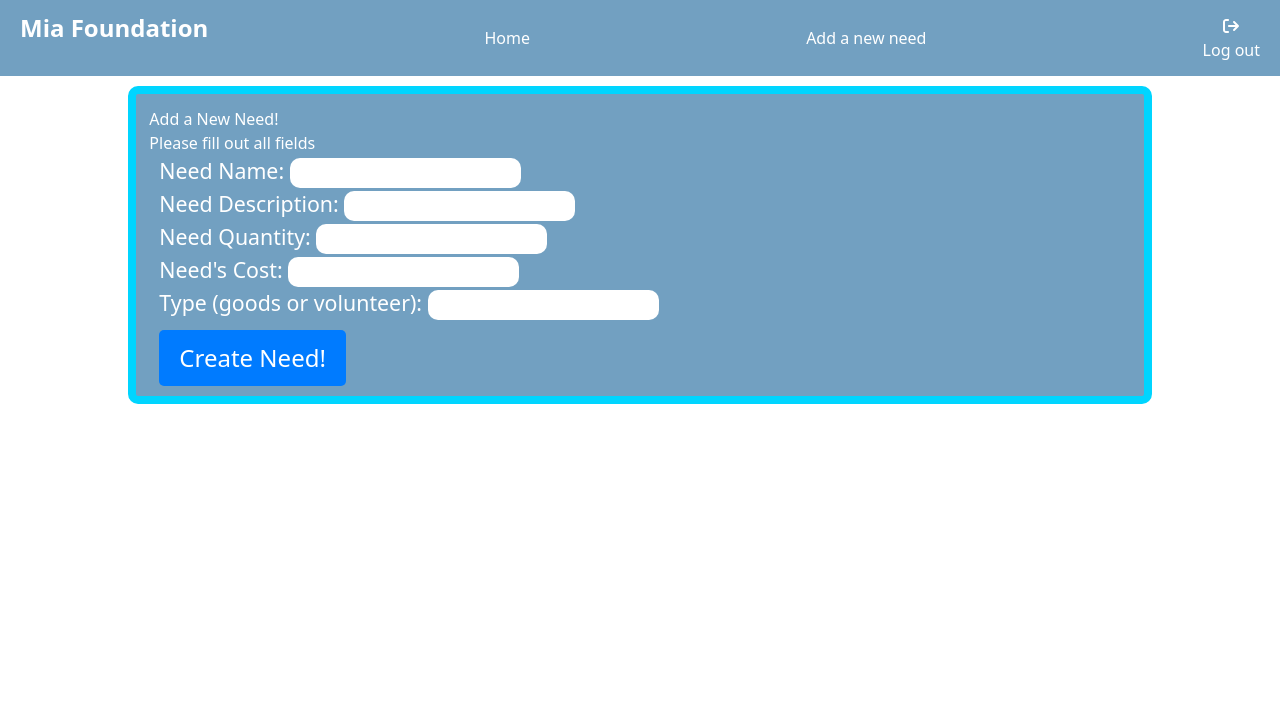
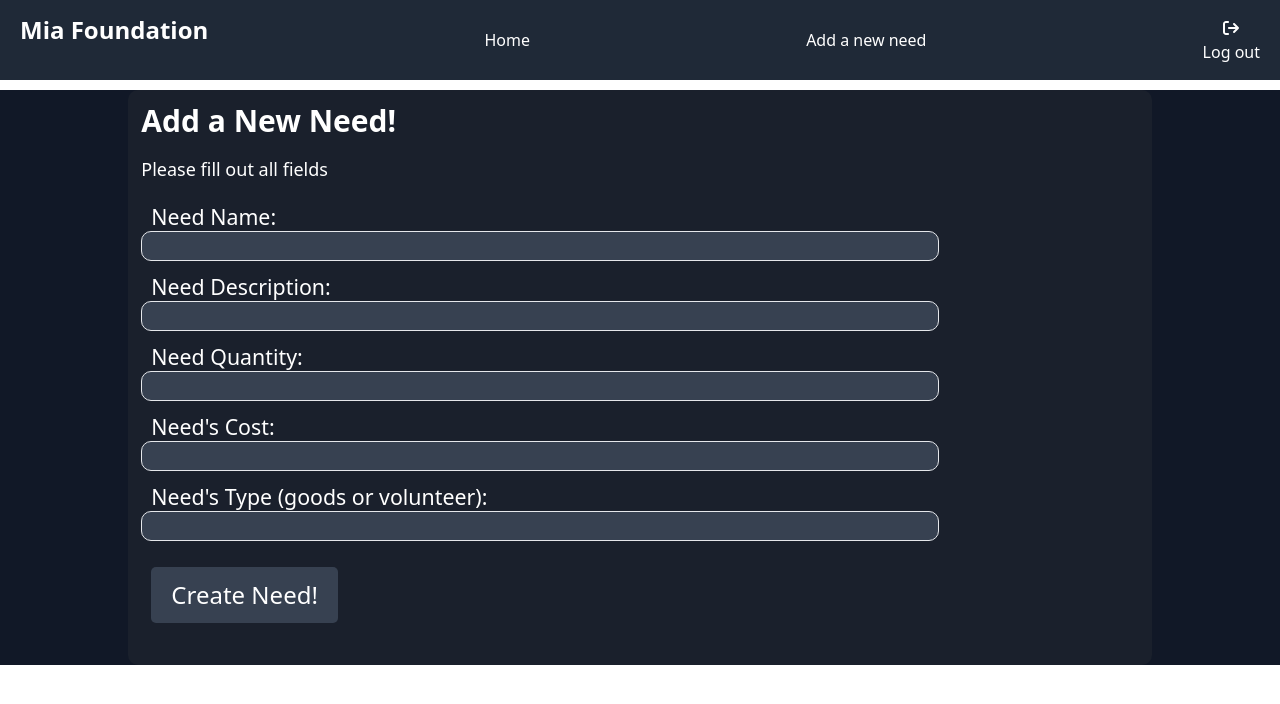
Before and after one commit to mjd3502/SWEN-261-Final-Project, an Angular app in the folder ufund-ui/ufund/: page /admin-create-need in a window 1280 px wide. Shown: the top 704 px of the page. Built offline with nearby package versions, Linux system fonts and the light colour scheme.

Commit message:
worked on css framework

```diff
--- a/ufund-ui/ufund/src/app/add-need/add-need.component.css
+++ b/ufund-ui/ufund/src/app/add-need/add-need.component.css
@@ -1,12 +1,8 @@
-
-
 #container{
     margin: auto;
-
     width:80%;
-    border: #00d5ff 8px solid;
     border-radius: 10px;
-    background-color: #72A0C1;
+    background-color: #1A202C;
     margin-top: 10px;
     padding-top: 10pt;
     padding-left: 10pt;
@@ -19,7 +15,6 @@ h1,h2,h3,h4,p{
 
 
 form{
-
     width: 80%;
 }
 
@@ -42,13 +37,7 @@ button{
     margin-bottom: 10px;
     padding: 10px 20px;
     font-size: 24px;
-    background-color: #007bff;
-    color: #ffffff;
     border: none;
     border-radius: 5px;
     cursor: pointer;
 }
-
-button:hover{
-    background-color: #00d5ff;
-}
--- a/ufund-ui/ufund/src/app/add-need/add-need.component.html
+++ b/ufund-ui/ufund/src/app/add-need/add-need.component.html
@@ -1,51 +1,58 @@
 <app-admin-navbar></app-admin-navbar>
 
+<!DOCTYPE html>
+<html lang="en">
 
+<head>
+    <meta charset="UTF-8">
+    <meta name="viewport" content="width=device-width, initial-scale=1.0">
+    <link href="https://cdn.jsdelivr.net/npm/tailwindcss@2.2.19/dist/tailwind.min.css" rel="stylesheet">
+</head>
 
-<div id="container">
-    <h1>Add a New Need!</h1>
-    <h3>Please fill out all fields</h3>
+<body class="bg-gray-900 text-white">
 
-    <form class="form-container"  (ngSubmit)="onSubmit()" >
+    <div id="container" class="container mx-auto p-8">
+        <h1 class="text-3xl font-semibold mb-4">Add a New Need!</h1>
+        <h3 class="text-lg mb-6">Please fill out all fields</h3>
 
+        <form class="form-container" (ngSubmit)="onSubmit()">
 
-        <div class="formGroup">
-            <label>Need Name: </label>
-            <input type="text" class="form-input" id="name"
-            [(ngModel)] = "Need.name" name="name" ng-required="true">
-        </div>
+            <div class="mb-4 formGroup">
+                <label class="block text-sm font-normal">Need Name:</label>
+                <input type="text" class="form-input mt-1 p-2 w-full border rounded-md focus:outline-none focus:border-gray-600 bg-gray-700 text-white" id="name"
+                    [(ngModel)]="Need.name" name="name" ng-required="true">
+            </div>
 
-        <div class="formGroup">
-            <label>Need Description: </label>
-            <input type="text" class="form-input" id="description"
-            [(ngModel)] = "Need.description" name="description" ng-required="true">
+            <div class="mb-4 formGroup">
+                <label class="block text-sm font-normal">Need Description:</label>
+                <input type="text" class="form-input mt-1 p-2 w-full border rounded-md focus:outline-none focus:border-gray-600 bg-gray-700 text-white" id="description"
+                    [(ngModel)]="Need.description" name="description" ng-required="true">
+            </div>
 
-        </div>
+            <div class="mb-4 formGroup">
+                <label class="block text-sm font-normal">Need Quantity:</label>
+                <input type="text" class="form-input mt-1 p-2 w-full border rounded-md focus:outline-none focus:border-gray-600 bg-gray-700 text-white" id="quantity"
+                    [(ngModel)]="Need.quantity" name="quantity" ng-required="true">
+            </div>
 
+            <div class="mb-4 formGroup">
+                <label class="block text-sm font-normal">Need's Cost:</label>
+                <input type="text" class="form-input mt-1 p-2 w-full border rounded-md focus:outline-none focus:border-gray-600 bg-gray-700 text-white" id="cost"
+                    [(ngModel)]="Need.cost" name="cost" ng-required="true">
+            </div>
 
-        <div class="formGroup">
-            <label>Need Quantity: </label>
-            <input type="text" class="form-input" id="quantity"
-            [(ngModel)] = "Need.quantity" name="quantity" ng-required="true">
+            <div class="mb-4 formGroup">
+                <label class="block text-sm font-normal">Need's Type (goods or volunteer):</label>
+                <input type="text" class="form-input mt-1 p-2 w-full border rounded-md focus:outline-none focus:border-gray-600 bg-gray-700 text-white" id="type"
+                    [(ngModel)]="Need.type" name="type" ng-required="true">
+            </div>
 
-        </div>
+            <div *ngIf="errorMesage" class="text-red-500 mb-4">{{errorMesage}}</div>
+            <button type="submit" class="update-button bg-gray-700 text-white p-2 rounded-md hover:bg-gray-600 focus:outline-none focus:ring focus:border-gray-500 update-button">Create Need!</button>
 
-        <div class="formGroup">
-            <label>Need's Cost: </label>
-            <input type="text" class="form-input" id="cost"
-            [(ngModel)] = "Need.cost" name="cost" ng-required="true">
+        </form>
+    </div>
 
-        </div>
+</body>
 
-        <div class="formGroup">
-            <label>Type (goods or volunteer): </label>
-            <input type="text" class="form-input" id="type"
-            [(ngModel)] = "Need.type" name="type" ng-required="true">
-
-        </div>
-
-        <div *ngIf="errorMesage" > {{errorMesage}}</div>
-        <button class="update-button" type="submit"> Create Need! </button>
-
-    </form>
-</div>
+</html>
--- a/ufund-ui/ufund/src/app/admin-browse-needs/admin-browse-needs.component.css
+++ b/ufund-ui/ufund/src/app/admin-browse-needs/admin-browse-needs.component.css
@@ -1,8 +1,7 @@
-#container{
-    border: #00d5ff 8px solid;
+.container{
     border-radius: 10px;
-    background-color: #72A0C1;
-    margin-top: 0%;
+    background-color: #1A202C;
+    margin: 50%;
     padding-top: 10pt;
     padding-left: 10pt;
     padding-right: 10pt;
@@ -12,21 +11,14 @@
     padding-bottom: 10px;
     display:flex;
     width:50%;
-    justify-content: space-around;
 }
 
 button{
     padding: 10px 20px;
     font-size: 16px;
-    background-color: #007bff;
-    color: #ffffff;
     border: none;
     border-radius: 5px;
     cursor: pointer;
-}
-
-button:hover{
-    background-color: #00d5ff;
 }
 
 h1,h2,h3,h4,p {
@@ -39,14 +31,14 @@ p{
 }
 
 ul{
-    /* border: green 2px solid; */
     list-style-type: none;
 }
 
 
 li {
-    padding-left: 10px;
-    border: rgb(236, 224, 224) 8px solid;
+    padding-left: 20px;
+    padding-right: 20px;
+    border: rgb(236, 224, 224) 3px solid;
     border-radius: 30px;
-    margin-bottom: 10px;
+
 }
--- a/ufund-ui/ufund/src/app/admin-browse-needs/admin-browse-needs.component.html
+++ b/ufund-ui/ufund/src/app/admin-browse-needs/admin-browse-needs.component.html
@@ -1,10 +1,10 @@
-<div id="container">
+<!-- <div id="container">
     <h1>My Cupboard!</h1>
 
     <ul>
-        <li *ngFor="let need of needs" >
+        <li *ngFor="let need of needs" > -->
             <!-- updateNeed/{{need.id}}             The link that should be used-->
-            <h2><b>{{need.name}}</b></h2>
+            <!-- <h2><b>{{need.name}}</b></h2>
             <div class="info">
                 <p>
                     <b><u>Description:</u></b> {{need.description}}<br>
@@ -20,4 +20,31 @@
             </div>
         </li>
     </ul>
-</div>
+</div> -->
+
+
+<body class="bg-gray-900 text-white flex items-center justify-center h-screen">
+
+    <div class="bg-gray-800 p-8 rounded-lg shadow-lg w-96">
+        <h1 class="text-2xl font-semibold mb-6 text-center">My Cupboard!</h1>
+
+        <ul>
+            <li *ngFor="let need of needs" class="mb-4">
+                <h2 class="text-lg font-semibold mb-2"><b>{{need.name}}</b></h2>
+                <div class="info">
+                    <p>
+                        <b><u>Description:</u></b> {{need.description}}<br>
+                        <b><u>Cost:</u></b> {{need.cost}}
+                        <b><u>Quantity: </u></b> {{need.quantity}}
+                        <b><u>Type: </u></b> {{need.type}}
+                    </p>
+                </div>
+                <div class="buttons mt-2">
+                    <button (click)="deleteNeed(need.id)" class="bg-red-500 text-white p-2 rounded-md hover:bg-red-600 focus:outline-none focus:ring focus:border-red-400">Delete Need</button>
+                    <a routerLink="/updateNeed/{{need.id}}" class="ml-2 bg-green-500 text-white p-2 rounded-md hover:bg-green-600 focus:outline-none focus:ring focus:border-green-400">Update Need</a>
+                </div>
+            </li>
+        </ul>
+    </div>
+
+</body>
--- a/ufund-ui/ufund/src/app/admin-dashboard/admin-dashboard.component.css
+++ b/ufund-ui/ufund/src/app/admin-dashboard/admin-dashboard.component.css
@@ -1,5 +1,5 @@
-.navbar {
-    background-color: #72A0C1;
+ /* .navbar {
+    background-color: bg-gray-900;
     padding: 10px 0;
 }
 
@@ -8,7 +8,7 @@
     justify-content: space-between;
     align-items: center;
     padding: 0 20px;
-    color: #fff; /* Text color for the navbar */
+    color: #fff;
   }
 
   .navbar-content .fa {
@@ -27,20 +27,15 @@
     font-size: 24px;
     font-weight: bold;
     margin-bottom: 20px;
-    /* background-color: #007FFF; */
   }
 
-
-  .centered-container {
-    /* border: yellow 4px solid; */
-    display: flex;
-    flex-direction: column;
+  */
+/* .centered-container {
     align-items: center;
     justify-content: center;
     margin-top: 20px;
-}
+} */
 
-#browse{
-  /* border: aqua 4px solid;  */
+/* #browse{
   width:65%;
-}
+}  */
--- a/ufund-ui/ufund/src/app/admin-navbar/admin-navbar.component.css
+++ b/ufund-ui/ufund/src/app/admin-navbar/admin-navbar.component.css
@@ -1,5 +1,5 @@
 .navbar {
-    background-color: #72A0C1;
+  background-color: bg-gray-900;
   padding: 10px 0;
 }
 
@@ -22,14 +22,12 @@
   font-size: 24px;
 }
 
-
 .title{
   font-size: 24px;
   font-weight: bold;
   margin-bottom: 20px;
-    /* background-color: #007FFF; */
+
 }
-
 
 .centered-container {
   display: flex;
--- a/ufund-ui/ufund/src/app/admin-navbar/admin-navbar.component.html
+++ b/ufund-ui/ufund/src/app/admin-navbar/admin-navbar.component.html
@@ -1,12 +1,27 @@
-<div class="navbar">
-    <nav class="navbar-content">
-      <div class="title">Mia Foundation</div>
+<!DOCTYPE html>
+<html lang="en">
+
+<head>
+    <meta charset="UTF-8">
+    <meta name="viewport" content="width=device-width, initial-scale=1.0">
+    <link href="https://cdn.jsdelivr.net/npm/tailwindcss@2.2.19/dist/tailwind.min.css" rel="stylesheet">
+</head>
+
+<body class="bg-gray-900 text-white">
+  <div class="navbar bg-gray-800">
+      <nav class="navbar-content bg-gray-800">
+        <h2 class="title text-4xl font-semibold mb-6 text-center align-middle">Mia Foundation</h2>
 
         <button routerLink="/adminDashboard"> Home </button>
         <button routerLink="/admin-create-need"> Add a new need </button>
+
         <span class="fa" (click)="logOut()">
           <fa-icon [icon]="logOutLogo"></fa-icon>
           <h6>Log out</h6>
         </span>
+
       </nav>
   </div>
+</body>
+
+</html>
--- a/ufund-ui/ufund/src/app/login/login.component.html
+++ b/ufund-ui/ufund/src/app/login/login.component.html
@@ -4,7 +4,6 @@
 <head>
     <meta charset="UTF-8">
     <meta name="viewport" content="width=device-width, initial-scale=1.0">
-    <title>Classy Login Screen</title>
     <link href="https://cdn.jsdelivr.net/npm/tailwindcss@2.2.19/dist/tailwind.min.css" rel="stylesheet">
 </head>
 
--- a/ufund-ui/ufund/src/app/update-need/update-need.component.css
+++ b/ufund-ui/ufund/src/app/update-need/update-need.component.css
@@ -1,4 +1,4 @@
-#container{
+/* #container{
     margin-top: 10px;
 }
 
@@ -25,7 +25,6 @@ main {
     margin-top: 20px;
 }
 
-/* Box Styles */
 .box {
     background-color: #eee;
     border: 1px solid #ccc;
@@ -51,7 +50,6 @@ main {
     margin: 10px;
 }
 
-/* Button Styles */
 button {
     margin-top: 10px;
     background-color: #72A0C1;
@@ -71,7 +69,6 @@ button:disabled {
     cursor: not-allowed;
 }
 
-/* Form Styles */
 .form-container {
     max-width: 300px;
     margin: 0 auto;
@@ -103,4 +100,48 @@ button:disabled {
 
 .form-group .type-buttons button:last-child {
     margin-right: 0;
+} */
+
+#container{
+    margin: auto;
+    width:80%;
+    border-radius: 10px;
+    background-color: #1A202C;
+    margin-top: 10px;
+    padding-top: 10pt;
+    padding-left: 10pt;
+    padding-right: 10pt;
 }
+
+h1,h2,h3,h4,p{
+    color: #ffffff;
+}
+
+
+form{
+    width: 80%;
+}
+
+label{
+    padding-left: 10px;
+    font-size: 16pt;
+    color: white;
+}
+
+input[type="text"]{
+    border-radius: 10px;
+    height: 30px;
+    font-size: 12pt;
+}
+
+
+button{
+    margin-top: 10px;
+    margin-left: 10px;
+    margin-bottom: 10px;
+    padding: 10px 20px;
+    font-size: 24px;
+    border: none;
+    border-radius: 5px;
+    cursor: pointer;
+}
--- a/ufund-ui/ufund/src/app/update-need/update-need.component.html
+++ b/ufund-ui/ufund/src/app/update-need/update-need.component.html
@@ -1,46 +1,61 @@
-
 <app-admin-navbar></app-admin-navbar>
 
-<div id = "container">
-    <form class="form-container"  (ngSubmit)="onSubmit()">
-            <div class="formGroup">
-                <label>Name:</label>
-                <input type="text" class="form-input" id="name"
+<!DOCTYPE html>
+<html lang="en">
+
+<head>
+    <meta charset="UTF-8">
+    <meta name="viewport" content="width=device-width, initial-scale=1.0">
+    <link href="https://cdn.jsdelivr.net/npm/tailwindcss@2.2.19/dist/tailwind.min.css" rel="stylesheet">
+</head>
+
+<body class="bg-gray-900 text-white">
+
+    <div id="container" class="container mx-auto p-8">
+        <h1 class="text-3xl font-semibold mb-4">Update a Need!</h1>
+        <h3 class="text-lg mb-6">Please fill out all fields</h3>
+
+        <form class="form-container" (ngSubmit)="onSubmit()">
+            <div class="mb-4 formGroup">
+                <label class="block text-sm font-normal">Need's Name:</label>
+                <input type="text" class="form-input mt-1 p-2 w-full border rounded-md focus:outline-none focus:border-gray-600 bg-gray-700 text-white" id="name"
                 [(ngModel)] = "Need.name" name="name">
             </div>
 
-            <div class="formGroup">
-                <label>Description:</label>
-                <input type="text" class="form-input" id="description"
+            <div class="mb-4 formGroup">
+                <label class="block text-sm font-normal">Need's Description:</label>
+                <input type="text" class="form-input mt-1 p-2 w-full border rounded-md focus:outline-none focus:border-gray-600 bg-gray-700 text-white" id="description"
                 [(ngModel)] = "Need.description" name="description">
 
             </div>
 
 
-            <div class="formGroup">
-                <label>quantity</label>
-                <input type="text" class="form-input" id="quantity"
+            <div class="mb-4 formGroup">
+                <label class="block text-sm font-normal">Need's Quantity:</label>
+                <input type="text" class="form-input mt-1 p-2 w-full border rounded-md focus:outline-none focus:border-gray-600 bg-gray-700 text-white" id="quantity"
                 [(ngModel)] = "Need.quantity" name="quantity">
 
             </div>
 
-            <div class="formGroup">
-                <label>Cost</label>
-                <input type="text" class="form-input" id="cost"
+            <div class="mb-4 formGroup">
+                <label class="block text-sm font-normal">Need's Cost:</label>
+                <input type="text" class="form-input mt-1 p-2 w-full border rounded-md focus:outline-none focus:border-gray-600 bg-gray-700 text-white" id="cost"
                 [(ngModel)] = "Need.cost" name="cost">
 
             </div>
 
-            <div class="formGroup">
-                <label>Type:</label>
-                <input type="text" class="form-input" id="type"
+            <div class="mb-4 formGroup">
+                <label class="block text-sm font-normal">Need's Type (goods or volunteer):</label>
+                <input type="text" class="form-input mt-1 p-2 w-full border rounded-md focus:outline-none focus:border-gray-600 bg-gray-700 text-white" id="type"
                 [(ngModel)] = "Need.type" name="type">
 
             </div>
 
-            <div *ngIf="errorMessage"> {{errorMessage}} </div>
+            <div *ngIf="errorMessage" class="text-red-500 mb-4">{{errorMessage}}</div>
+            <button class="update-button bg-gray-700 text-white p-2 rounded-md hover:bg-gray-600 focus:outline-none focus:ring focus:border-gray-500 update-button" type="submit"> Update Need </button>
 
-            <button class="update-button" type="submit"> Update Need </button>
+        </form>
 
-    </form>
-</div>
+    </div>
+
+</body>
```
Also changed, not shown: ufund-ui/ufund/src/app/admin-dashboard/admin-dashboard.component.html (+24 -0 lines), 3 other files (tests, documents, lock files or other folders). Lines whose indentation alone changed are shown as unchanged.
